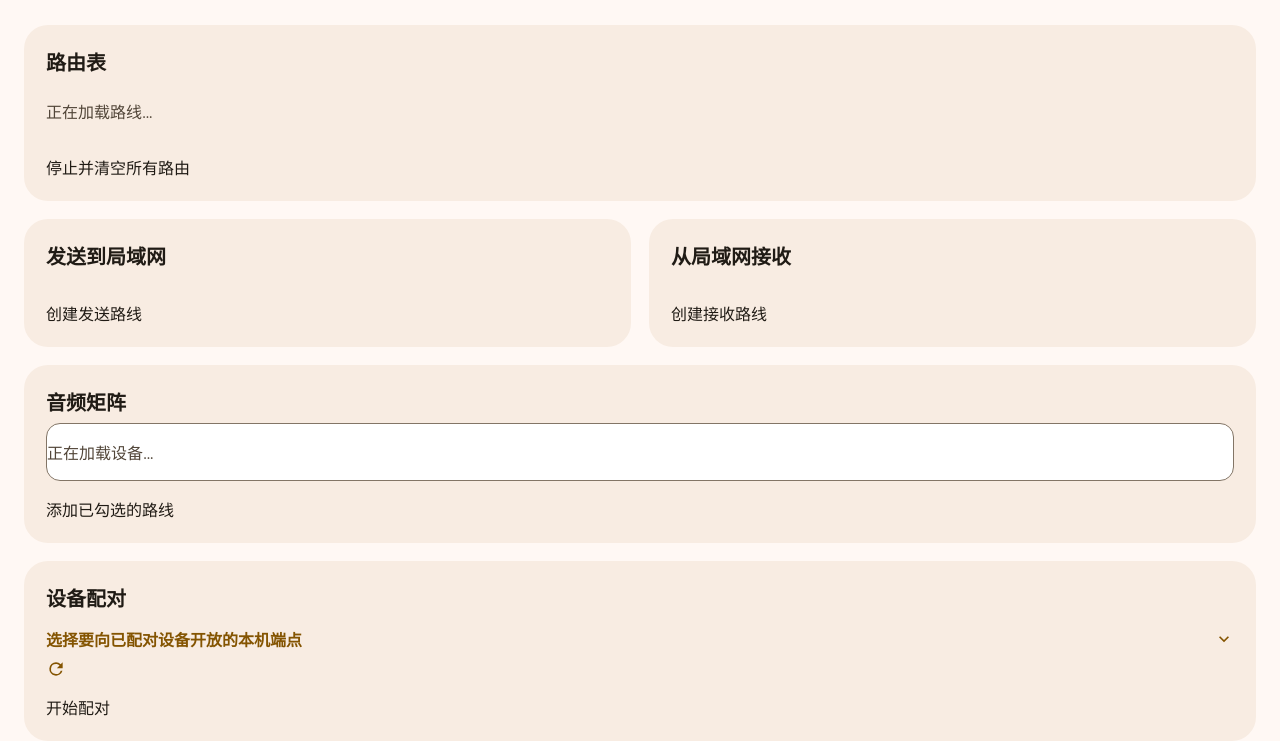
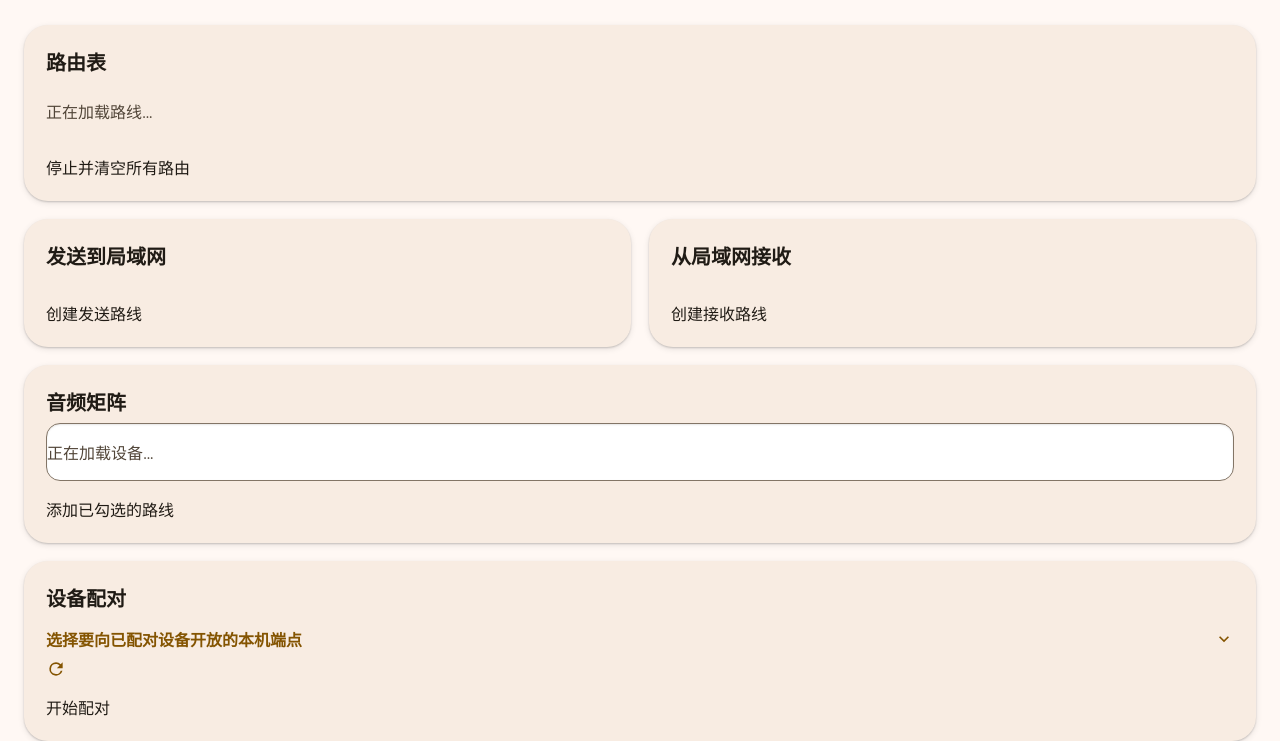
Before and after one commit to Goldppx/Open-Audio-Matrix-Router, a website built with Vite: page web/index.html in a window 1280 px wide. Shown: the part 81-822 px from the top of the page. Built offline with nearby package versions, Linux system fonts and the light colour scheme; files whose address does not match are found by name.

Commit message:
style(web): add material elevation hierarchy

```diff
--- a/web/src/style.css
+++ b/web/src/style.css
@@ -21,6 +21,8 @@
   --oamr-motion: 180ms;
   --oamr-panel-motion: 220ms;
   --oamr-ease: cubic-bezier(.2, 0, 0, 1);
+  --oamr-elevation-1: 0 1px 2px color-mix(in srgb, var(--md-sys-color-shadow) 18%, transparent), 0 2px 6px color-mix(in srgb, var(--md-sys-color-shadow) 10%, transparent);
+  --oamr-elevation-2: 0 2px 4px color-mix(in srgb, var(--md-sys-color-shadow) 18%, transparent), 0 8px 18px color-mix(in srgb, var(--md-sys-color-shadow) 12%, transparent);
 }
 
 html[data-theme="dark"] {
@@ -63,9 +65,9 @@ button, input, select { font: inherit; }
 .ui-notice { max-width: 360px; overflow: hidden; color: var(--md-sys-color-on-surface-variant); font-size: .82rem; text-overflow: ellipsis; white-space: nowrap; }
 .grid { display: grid; grid-template-columns: repeat(2, minmax(0, 1fr)); gap: 18px; }
 .wide { grid-column: 1 / -1; }
-.card { display: block; min-width: 0; padding: 22px; background: var(--md-sys-color-surface-container); border-radius: 24px; }
+.card { display: block; min-width: 0; padding: 22px; background: var(--md-sys-color-surface-container); border-radius: 24px; box-shadow: var(--oamr-elevation-1); }
 .card { animation: oamr-enter var(--oamr-motion) var(--oamr-ease) both; transition: transform var(--oamr-motion) var(--oamr-ease), box-shadow var(--oamr-motion) var(--oamr-ease); }
-.card:hover { transform: translateY(-1px); box-shadow: 0 3px 10px color-mix(in srgb, var(--md-sys-color-shadow) 12%, transparent); }
+.card:hover { transform: translateY(-1px); box-shadow: var(--oamr-elevation-2); }
 .card h2 { margin: 0 0 7px; font-size: 1.25rem; }
 .muted { color: var(--md-sys-color-on-surface-variant); line-height: 1.55; margin: 0 0 16px; }
 .form-grid { display: grid; grid-template-columns: repeat(2, minmax(0, 1fr)); gap: 12px; align-items: center; }
@@ -78,11 +80,11 @@ md-outlined-text-field, md-filled-select { width: 100%; }
 md-outlined-select { width: 100%; }
 md-divider { margin: 18px 0; }
 
-.data-table-wrap { overflow: auto; border: 1px solid var(--md-sys-color-outline); border-radius: 14px; background: var(--md-sys-color-surface-container-lowest); scrollbar-color: var(--md-sys-color-outline) var(--md-sys-color-surface-container-high); scrollbar-width: thin; scrollbar-gutter: stable; }
-.data-table-wrap, .exposure-list, .log, .tutorial-content { scrollbar-color: var(--md-sys-color-outline) var(--md-sys-color-surface-container-high); scrollbar-width: thin; }
+.data-table-wrap { overflow: auto; border: 1px solid var(--md-sys-color-outline); border-radius: 14px; background: var(--md-sys-color-surface-container-lowest); box-shadow: inset 0 1px 2px color-mix(in srgb, var(--md-sys-color-shadow) 10%, transparent); scrollbar-color: var(--md-sys-color-primary) var(--md-sys-color-surface-container-highest); scrollbar-width: thin; scrollbar-gutter: stable; }
+.data-table-wrap, .exposure-list, .log, .tutorial-content { scrollbar-color: var(--md-sys-color-primary) var(--md-sys-color-surface-container-highest); scrollbar-width: thin; }
 .data-table-wrap::-webkit-scrollbar, .exposure-list::-webkit-scrollbar, .log::-webkit-scrollbar, .tutorial-content::-webkit-scrollbar { width: 12px; height: 12px; }
-.data-table-wrap::-webkit-scrollbar-track, .exposure-list::-webkit-scrollbar-track, .log::-webkit-scrollbar-track, .tutorial-content::-webkit-scrollbar-track { margin: 5px; border-radius: 999px; background: var(--md-sys-color-surface-container-high); }
-.data-table-wrap::-webkit-scrollbar-thumb, .exposure-list::-webkit-scrollbar-thumb, .log::-webkit-scrollbar-thumb, .tutorial-content::-webkit-scrollbar-thumb { min-height: 28px; border: 3px solid var(--md-sys-color-surface-container-high); border-radius: 999px; background: var(--md-sys-color-outline); }
+.data-table-wrap::-webkit-scrollbar-track, .exposure-list::-webkit-scrollbar-track, .log::-webkit-scrollbar-track, .tutorial-content::-webkit-scrollbar-track { margin: 5px; border-radius: 999px; background: var(--md-sys-color-surface-container-highest); }
+.data-table-wrap::-webkit-scrollbar-thumb, .exposure-list::-webkit-scrollbar-thumb, .log::-webkit-scrollbar-thumb, .tutorial-content::-webkit-scrollbar-thumb { min-height: 28px; border: 3px solid var(--md-sys-color-surface-container-highest); border-radius: 999px; background: var(--md-sys-color-primary); }
 .data-table-wrap::-webkit-scrollbar-thumb:hover, .exposure-list::-webkit-scrollbar-thumb:hover, .log::-webkit-scrollbar-thumb:hover, .tutorial-content::-webkit-scrollbar-thumb:hover { background: var(--md-sys-color-primary); }
 .data-table { border-collapse: collapse; width: 100%; min-width: 740px; }
 .data-table, .peer-card { animation: oamr-enter var(--oamr-motion) var(--oamr-ease) both; }
```
